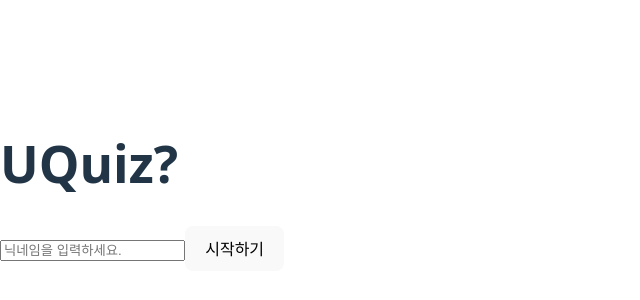
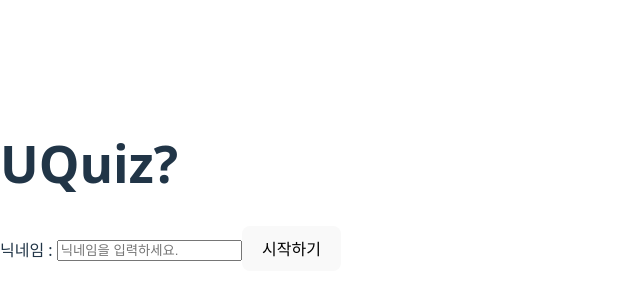
Before and after one commit to yeeun-kor/uquiz, a React (Vite) app: page / in a window 1280 px wide. Shown: the part 214-514 px from the top of the page, without its empty margins (0-640 px from the left). Built offline with nearby package versions, Linux system fonts and the light colour scheme.

Commit message:
refactor : form 이벤트 연결, 접근성 추가 (label)

```diff
--- a/src/pages/Home.jsx
+++ b/src/pages/Home.jsx
@@ -5,26 +5,30 @@ export default function Home() {
   console.log(`입력된 닉네임 ${nickName}`);
   const navigate = useNavigate();
 
-  //시작하기 버튼 분기처리
-  const handleStartBtn = () => {
-    //- 닉네임이 입력되지 않은 경우: 닉네임을 입력해주세요.라는 경고창(alert) 을 띄웁니다.
-    if (!nickName) {
+  //닉네임 입력 버튼 분기처리
+  const handleStartBtn = (e) => {
+    e.preventDefault();
+    if (!nickName.trim()) {
       alert("닉네임을 입력해주세요 ‼");
+      return;
     } else {
-      //- 닉네임이 입력된 경우: /quiz/(입력된 닉네임) 경로로 페이지를 라우팅
       navigate(`/quiz/${nickName}`);
     }
   };
   return (
     <main>
-      <form action={handleStartBtn}>
+      {/* onSubmit={handleStartBtn} 형태로 이벤트를 연결하는 게 React 방식 */}
+      <form onSubmit={handleStartBtn}>
         <h1>UQuiz?</h1>
+        <label htmlFor="nickName-input">닉네임 : </label>
         <input
+          id="nickName-input"
           name="nickName"
           type="text"
           placeholder="닉네임을 입력하세요."
           value={nickName}
           onChange={(e) => setNickName(e.target.value)}
+          required
         />
         <button type="submit">시작하기</button>
       </form>
```
